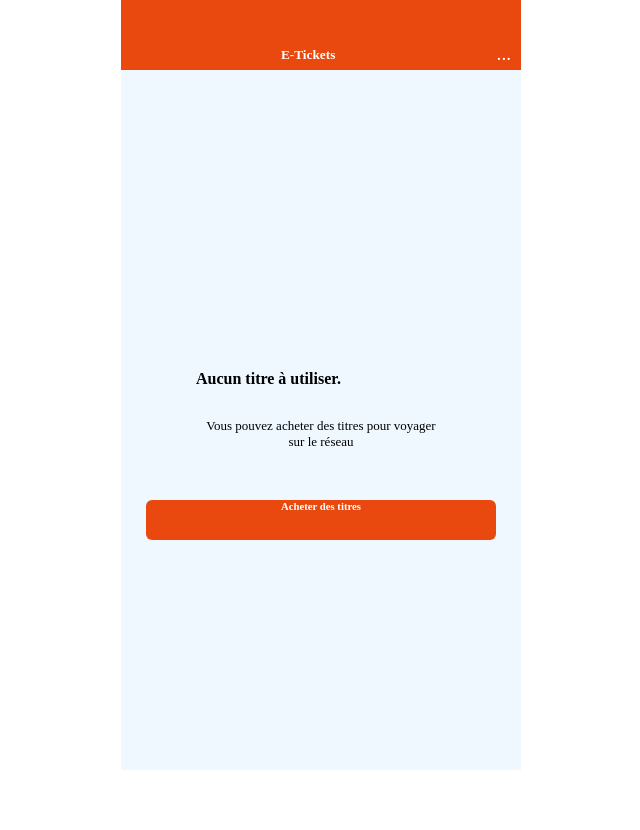
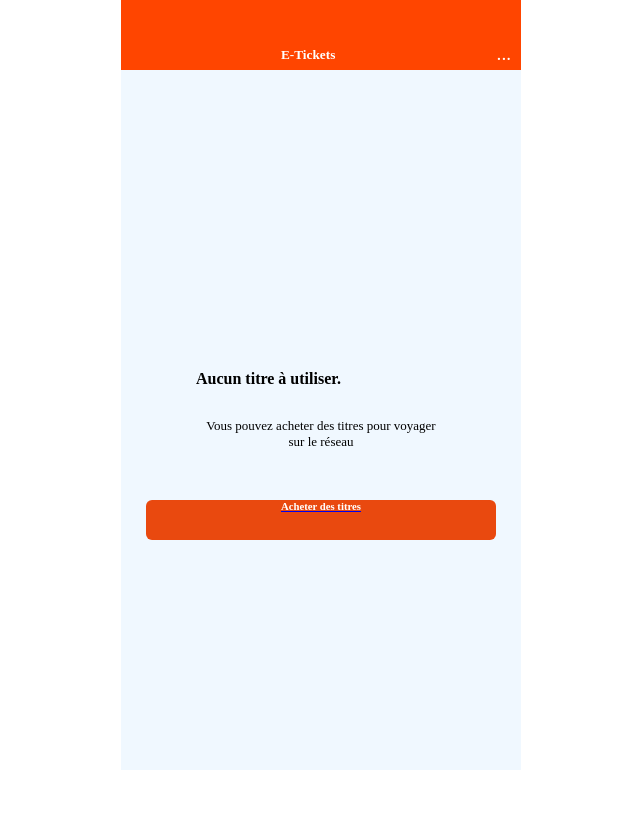
Before and after one commit to DiandyEric99/Mobilit-App, a plain HTML site: page titles.html in a window 1280 px wide. Shown: the whole page, without its empty margins (319-959 px from the left). Drawn offline with Linux system fonts and the light colour scheme.

Commit message:
[new task] amélioration du fichier et stylisation

```diff
--- a/asset/title.css
+++ b/asset/title.css
@@ -4,12 +4,12 @@
 }
 header {
     display: flex;
-    background-color: rgb(233, 73, 15);
+    background-color: orangered;
     margin: auto;
     height: 70px;
     justify-content: space-between;
     width: 400px;
-    background: linear-gradient(50deg);
+    background: linear-gradient(to left rgb(192, 113, 84) orangered);
 }
 h5 {
     padding-top: 47px;
--- a/titles.html
+++ b/titles.html
@@ -20,7 +20,7 @@
             <p class="p2">Vous pouvez acheter des titres pour voyager <br>
                 sur le réseau</p>
 
-            <h6>Acheter des titres</h6>
+                <a href="achat.html"><h6>Acheter des titres</h6></a>
         </section>
 
         <section class="ticket">
@@ -28,7 +28,7 @@
             <img src="img/Capture d’écran du 2024-06-03 00-01-53.png" alt="" class="ticketAchete">
             <p class="p4">1 VOYAGE AIX EN BUS</p>
                 <p class="p5">1 |eticket disponible</p>
-            <h6><img src="/img/icons8-panier-50.png" alt="" class="panier">Acheter des titres</h6>
+                <a href=""><h6><img src="/img/icons8-panier-50.png" alt="" class="panier">Acheter des titres</h6></a>
 
         </section>
 
@@ -36,7 +36,7 @@
             <p class="p3">SUR MON TELEPHONE</p>
             <img src="img/Capture d’écran du 2024-06-04 11-00-39.png" alt="" class="ticketValide">
             <p class="p4">1 VOYAGE AIX EN BUS</p>
-            <h6><img src="/img/icons8-panier-50.png" alt="" class="panier">Acheter des titres</h6>
+            <a href=""></a><h6><img src="/img/icons8-panier-50.png" alt="" class="panier">Acheter des titres</h6></a>
         </section>
 
 
```
